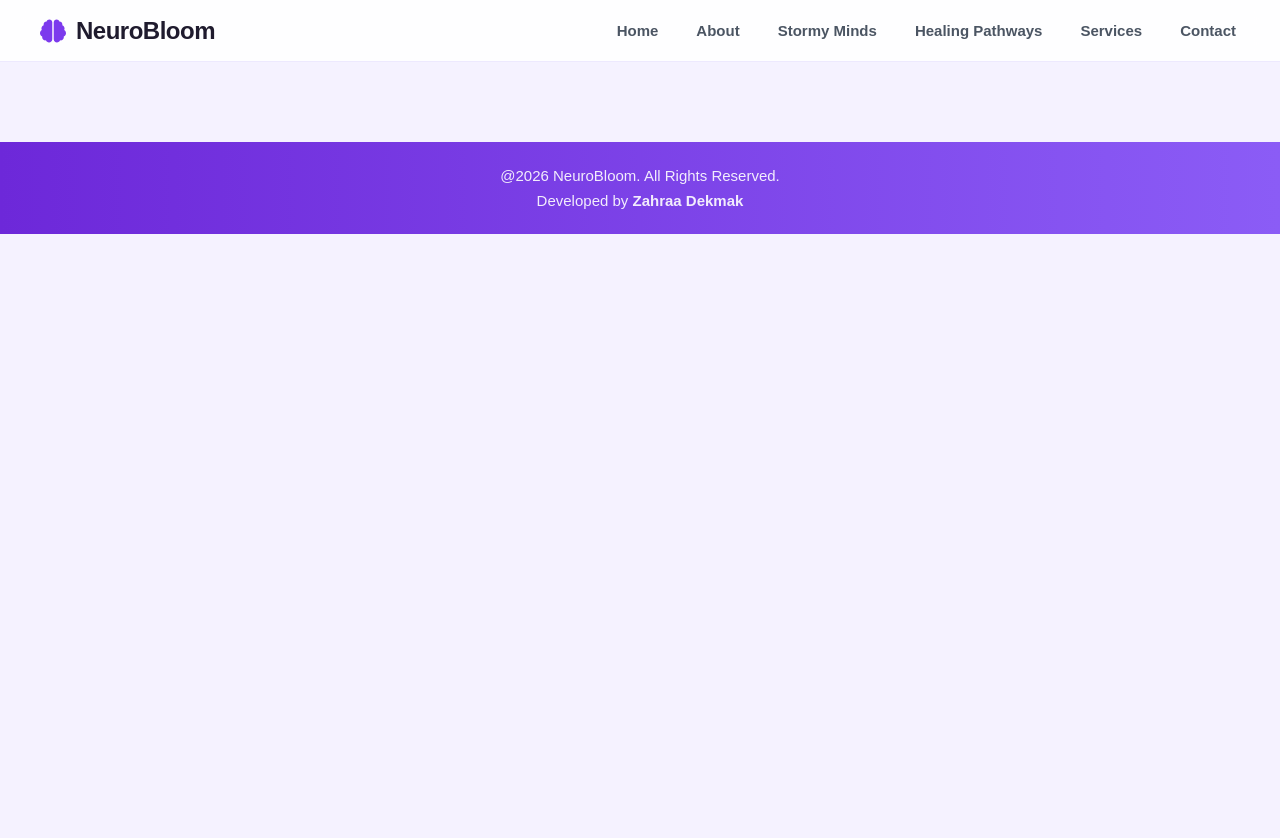
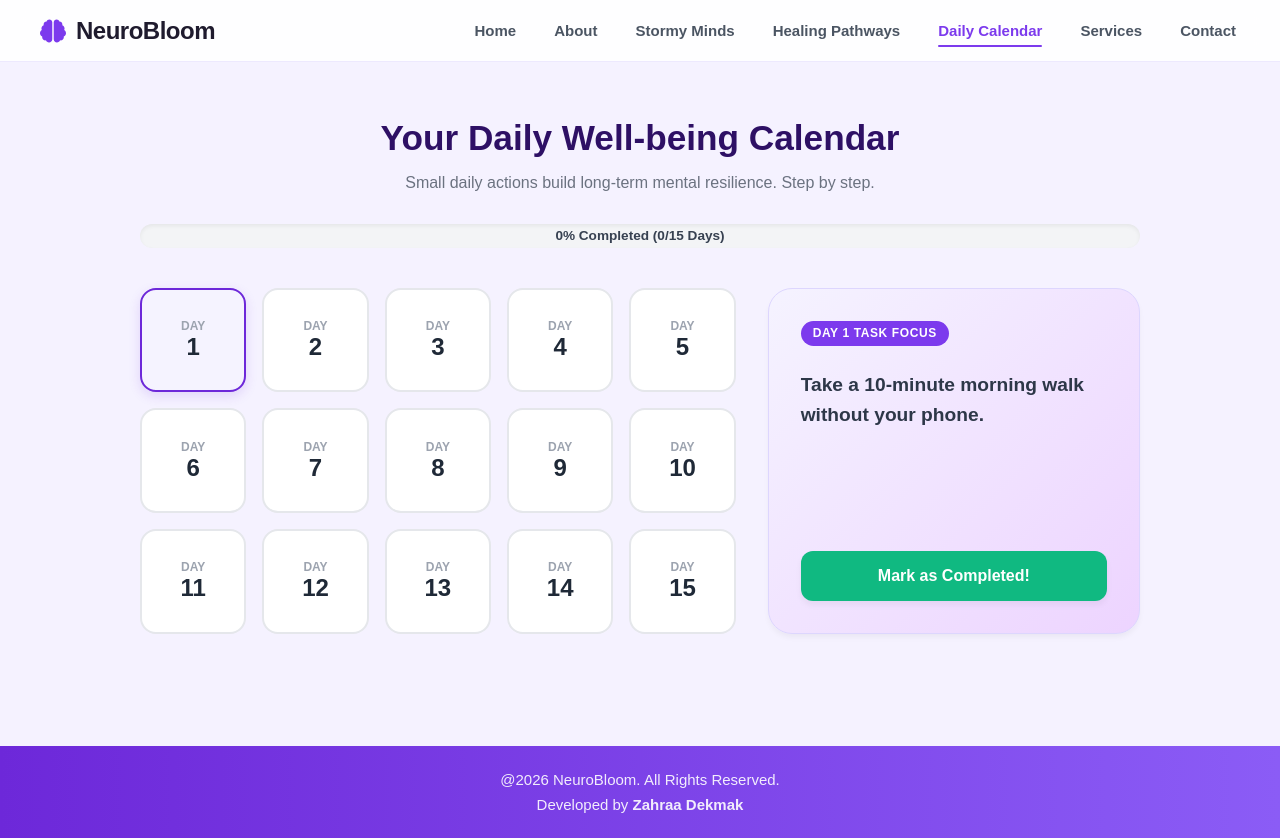
Before and after one commit to zahraadekmak4-ux/NeuroBloom, a React (Create React App) app: page /calendar in a window 1280 px wide. Before the commit the page ends 800 px from the top, so only its background shows below. Built offline with nearby package versions, Linux system fonts and the light colour scheme.

Commit message:
add calender features

```diff
--- a/src/App.js
+++ b/src/App.js
@@ -9,6 +9,7 @@ import StormyMinds from "./pages/StormyMinds";
 import HealingPathways from "./pages/HealingPathways";
 import Services from "./pages/Services";
 import Contact from "./pages/Contact";
+import Calender from "./pages/Calender";
 import PageLayout from "./components/PageLayout"; // Import the wrapper
 
 import "./App.css";
@@ -26,6 +27,7 @@ function AnimatedRoutes() {
         <Route path="/healingpathways" element={<PageLayout><HealingPathways /></PageLayout>} />
         <Route path="/services" element={<PageLayout><Services /></PageLayout>} />
         <Route path="/contact" element={<PageLayout><Contact /></PageLayout>} />
+        <Route path="/calendar" element={<PageLayout><Calender /></PageLayout>} />
       </Routes>
     </AnimatePresence>
   );
--- a/src/components/Navbar.jsx
+++ b/src/components/Navbar.jsx
@@ -1,13 +1,12 @@
 import { useState } from "react";
 import { Link, NavLink } from "react-router-dom";
-import { FaBrain } from "react-icons/fa";
-import { IoMenuOutline, IoCloseOutline } from "react-icons/io5"; // Premium icons for burger menu
+import { FaBrain, FaRegCalendarAlt } from "react-icons/fa"; // Imported a calendar icon just in case you want it later!
+import { IoMenuOutline, IoCloseOutline } from "react-icons/io5";
 import "./Navbar.css";
 
 function Navbar() {
   const [isOpen, setIsOpen] = useState(false);
 
-  // Helper function to close menu when a user clicks a nav link
   const closeMenu = () => setIsOpen(false);
 
   return (
@@ -42,6 +41,12 @@ function Navbar() {
           <NavLink to="/healingpathways" className={({ isActive }) => isActive ? "nav-item active-link" : "nav-item"} onClick={closeMenu}>
             Healing Pathways
           </NavLink>
+
+          {/* 🗓️ ADDED: Your brand new Mental Health Tracker link right here */}
+          <NavLink to="/calendar" className={({ isActive }) => isActive ? "nav-item active-link" : "nav-item"} onClick={closeMenu}>
+            Daily Calendar
+          </NavLink>
+
           <NavLink to="/services" className={({ isActive }) => isActive ? "nav-item active-link" : "nav-item"} onClick={closeMenu}>
             Services
           </NavLink>
--- a/src/pages/About.jsx
+++ b/src/pages/About.jsx
@@ -13,7 +13,7 @@ function About() {
           <h2>Our Vision</h2>
           <p>
             Mental health isn't always clear skies. Just like nature, our minds experience
-            seasons—some calm, and some stormy. **NeuroBloom** was created to be a safe,
+            seasons—some calm, and some stormy. "NeuroBloom" was created to be a safe,
             anonymous, and comforting digital space where anyone can step in, catch their breath,
             and understand what they are going through without judgment.
           </p>
--- /dev/null
+++ b/src/pages/Calender.css
@@ -0,0 +1,197 @@
+/* Container adjustments to play nice with NeuroBloom's layouts */
+.calendar-page-container {
+  max-width: 1000px;
+  margin: 0 auto;
+  padding: 2rem 1rem;
+  font-family: inherit;
+}
+
+.calendar-header {
+  text-align: center;
+  margin-bottom: 2rem;
+}
+
+.calendar-header h1 {
+  font-size: 2.2rem;
+  color: #2e1065; /* Deep luxury purple */
+  margin-bottom: 0.5rem;
+}
+
+.calendar-header p {
+  color: #6b7280;
+  font-size: 1rem;
+}
+
+/* Progress Tracker Styling */
+.progress-container {
+  background-color: #f3f4f6;
+  border-radius: 9999px;
+  height: 1.5rem;
+  margin-bottom: 2.5rem;
+  position: relative;
+  overflow: hidden;
+  box-shadow: inset 0 2px 4px rgba(0,0,0,0.06);
+}
+
+.progress-bar {
+  background: linear-gradient(90deg, #10b981, #34d399); /* Emerald green theme */
+  height: 100%;
+  transition: width 0.4s cubic-bezier(0.4, 0, 0.2, 1);
+}
+
+.progress-text {
+  position: absolute;
+  inset: 0;
+  display: flex;
+  align-items: center;
+  justify-content: center;
+  font-size: 0.85rem;
+  font-weight: 700;
+  color: #374151;
+}
+
+/* 2-Column Responsive Layout */
+.grid-container {
+  display: grid;
+  grid-template-columns: 1.6fr 1fr;
+  gap: 2rem;
+}
+
+@media (max-width: 768px) {
+  .grid-container {
+    grid-template-columns: 1fr;
+  }
+}
+
+/* 5x3 Calendar Grid Arrangement */
+.calendar-grid {
+  display: grid;
+  grid-template-columns: repeat(5, 1fr);
+  gap: 1rem;
+}
+
+@media (max-width: 480px) {
+  .calendar-grid {
+    grid-template-columns: repeat(3, 1fr);
+  }
+}
+
+/* Day Block Components */
+.day-card {
+  background: #ffffff;
+  border: 2px solid #e5e7eb;
+  border-radius: 1rem;
+  padding: 1rem 0;
+  display: flex;
+  flex-direction: column;
+  align-items: center;
+  justify-content: center;
+  cursor: pointer;
+  transition: all 0.2s ease-in-out;
+  position: relative;
+}
+
+.day-card:hover {
+  border-color: #8b5cf6; /* Matches premium UI hover states */
+  transform: translateY(-2px);
+}
+
+.day-card.selected {
+  border-color: #6d28d9;
+  background-color: #f5f3ff;
+  box-shadow: 0 4px 12px rgba(109, 40, 217, 0.15);
+}
+
+.day-card.completed {
+  background-color: #ecfdf5;
+  border-color: #a7f3d0;
+}
+
+.day-label {
+  font-size: 0.75rem;
+  text-transform: uppercase;
+  color: #9ca3af;
+  font-weight: 600;
+}
+
+.day-number {
+  font-size: 1.5rem;
+  font-weight: 700;
+  color: #1f2937;
+}
+
+.day-card.completed .day-number {
+  color: #065f46;
+}
+
+.checkmark {
+  font-size: 0.75rem;
+  color: #10b981;
+  font-weight: bold;
+  margin-top: 0.25rem;
+}
+
+/* Task Showcase Panel */
+.detail-card {
+  background: linear-gradient(135deg, #f5f3ff 0%, #edd4ff 100%);
+  border: 1px solid #ddd6fe;
+  padding: 2rem;
+  border-radius: 1.5rem;
+  display: flex;
+  flex-direction: column;
+  justify-content: space-between;
+  box-shadow: 0 4px 6px -1px rgba(0,0,0,0.05);
+  min-height: 280px;
+}
+
+.badge {
+  background-color: #7c3aed;
+  color: #ffffff;
+  font-size: 0.75rem;
+  font-weight: 700;
+  padding: 0.35rem 0.75rem;
+  border-radius: 9999px;
+  text-transform: uppercase;
+  letter-spacing: 0.05em;
+  display: inline-block;
+}
+
+.task-text {
+  font-size: 1.2rem;
+  line-height: 1.6;
+  font-weight: 600;
+  color: #2d3748;
+  margin-top: 1.5rem;
+}
+
+/* Call-to-action buttons */
+.action-btn {
+  width: 100%;
+  padding: 1rem;
+  border-radius: 0.75rem;
+  font-weight: 700;
+  font-size: 1rem;
+  border: none;
+  cursor: pointer;
+  transition: all 0.2s ease;
+  box-shadow: 0 4px 6px rgba(0,0,0,0.05);
+}
+
+.btn-complete {
+  background-color: #10b981;
+  color: white;
+}
+
+.btn-complete:hover {
+  background-color: #059669;
+  transform: translateY(-1px);
+}
+
+.btn-uncomplete {
+  background-color: #ef4444;
+  color: white;
+}
+
+.btn-uncomplete:hover {
+  background-color: #dc2626;
+}
--- /dev/null
+++ b/src/pages/Calender.jsx
@@ -0,0 +1,95 @@
+import React, { useState } from 'react';
+import './Calender.css'; // Make sure this path points correctly to your CSS file
+
+export default function Calender() {
+  // 15 days of mental health challenges
+  const activities = [
+    { day: 1, task: "Take a 10-minute morning walk without your phone." },
+    { day: 2, task: " Write down 3 specific things you are grateful for today." },
+    { day: 3, task: " Disconnect from all screens 30 minutes before bed." },
+    { day: 4, task: " Hydrate well: Drink at least 8 glasses of water today." },
+    { day: 5, task: " Practice the 4-7-8 breathing exercise for 3 rounds." },
+    { day: 6, task: " Reach out, call, or text a close friend just to check in." },
+    { day: 7, task: " Listen to your favorite music album with zero distractions." },
+    { day: 8, task: " Set a healthy boundary: Say 'No' to something draining." },
+    { day: 9, task: " Clear your space: Declutter your desk or a small corner." },
+    { day: 10, task: " Mindfulness: Sit in complete silence for 5 minutes." },
+    { day: 11, task: " Mindful eating: Eat a fully nutritious meal slowly." },
+    { day: 12, task: " Sleep priority: Wind down early for a solid 8 hours tonight." },
+    { day: 13, task: " Sun exposure: Spend 15 minutes getting natural sunlight." },
+    { day: 14, task: " Creativity: Spend time drawing, writing, or cooking something new." },
+    { day: 15, task: " Self-love: Write down or state one genuine compliment to yourself." }
+  ];
+
+  // State to track completed days and currently selected day
+  const [completedDays, setCompletedDays] = useState([]);
+  const [selectedDay, setSelectedDay] = useState(activities[0]);
+
+  const toggleDayCompletion = (dayId) => {
+    if (completedDays.includes(dayId)) {
+      setCompletedDays(completedDays.filter(d => d !== dayId));
+    } else {
+      setCompletedDays([...completedDays, dayId]);
+    }
+  };
+
+  // Progress Calculation
+  const progress = Math.round((completedDays.length / activities.length) * 100);
+
+  return (
+    <div className="calendar-page-container">
+      <header className="calendar-header">
+        <h1>Your Daily Well-being Calendar</h1>
+        <p>Small daily actions build long-term mental resilience. Step by step.</p>
+      </header>
+
+      {/* Progress Bar Tracking */}
+      <div className="progress-container">
+        <div className="progress-bar" style={{ width: `${progress}%` }}></div>
+        <span className="progress-text">
+          {progress}% Completed ({completedDays.length}/{activities.length} Days)
+        </span>
+      </div>
+
+      {/* Main Workspace Layout */}
+      <div className="grid-container">
+
+        {/* Left Side: Days Grid Grid */}
+        <div className="calendar-grid">
+          {activities.map((act) => {
+            const isCompleted = completedDays.includes(act.day);
+            const isSelected = selectedDay.day === act.day;
+
+            return (
+              <button
+                key={act.day}
+                onClick={() => setSelectedDay(act)}
+                className={`day-card ${isCompleted ? 'completed' : ''} ${isSelected ? 'selected' : ''}`}
+              >
+                <span className="day-label">Day</span>
+                <span className="day-number">{act.day}</span>
+                {isCompleted && <span className="checkmark">✓</span>}
+              </button>
+            );
+          })}
+        </div>
+
+        {/* Right Side: Active Focus Task Card */}
+        <div className="detail-card">
+          <div>
+            <span className="badge">Day {selectedDay.day} Task Focus</span>
+            <p className="task-text">{selectedDay.task}</p>
+          </div>
+
+          <button
+            onClick={() => toggleDayCompletion(selectedDay.day)}
+            className={`action-btn ${completedDays.includes(selectedDay.day) ? 'btn-uncomplete' : 'btn-complete'}`}
+          >
+            {completedDays.includes(selectedDay.day) ? 'Mark as Uncomplete' : 'Mark as Completed! '}
+          </button>
+        </div>
+
+      </div>
+    </div>
+  );
+}
```
